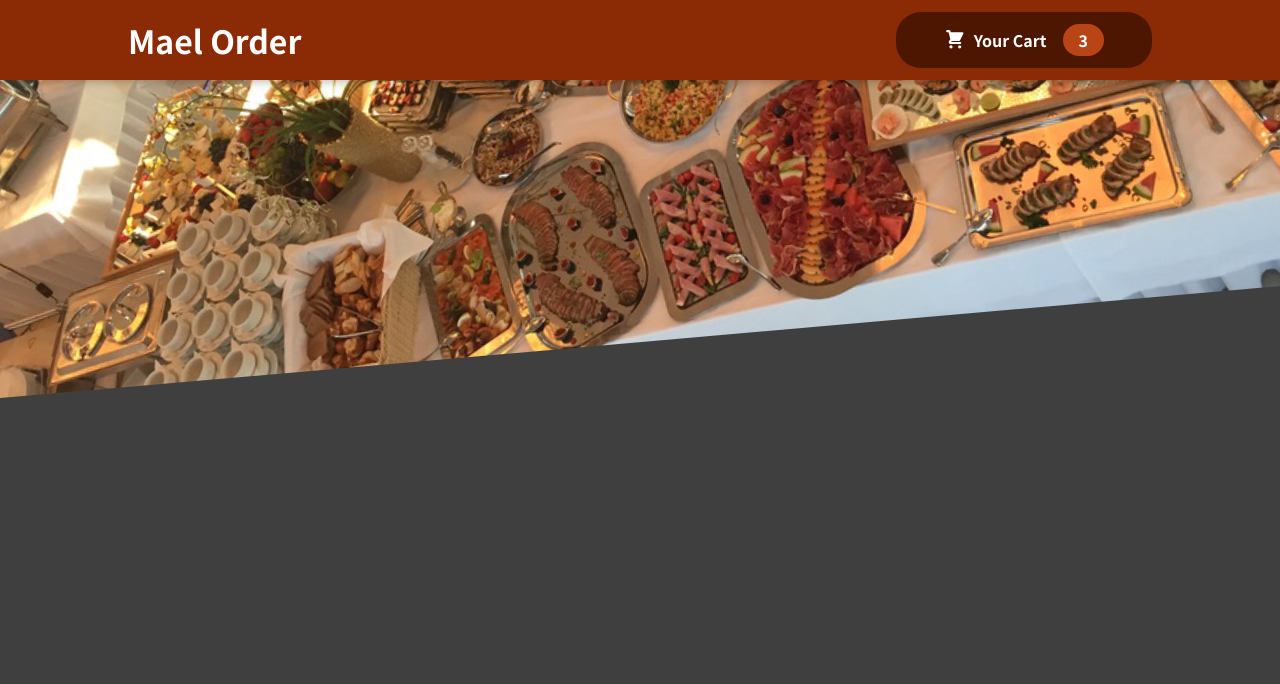
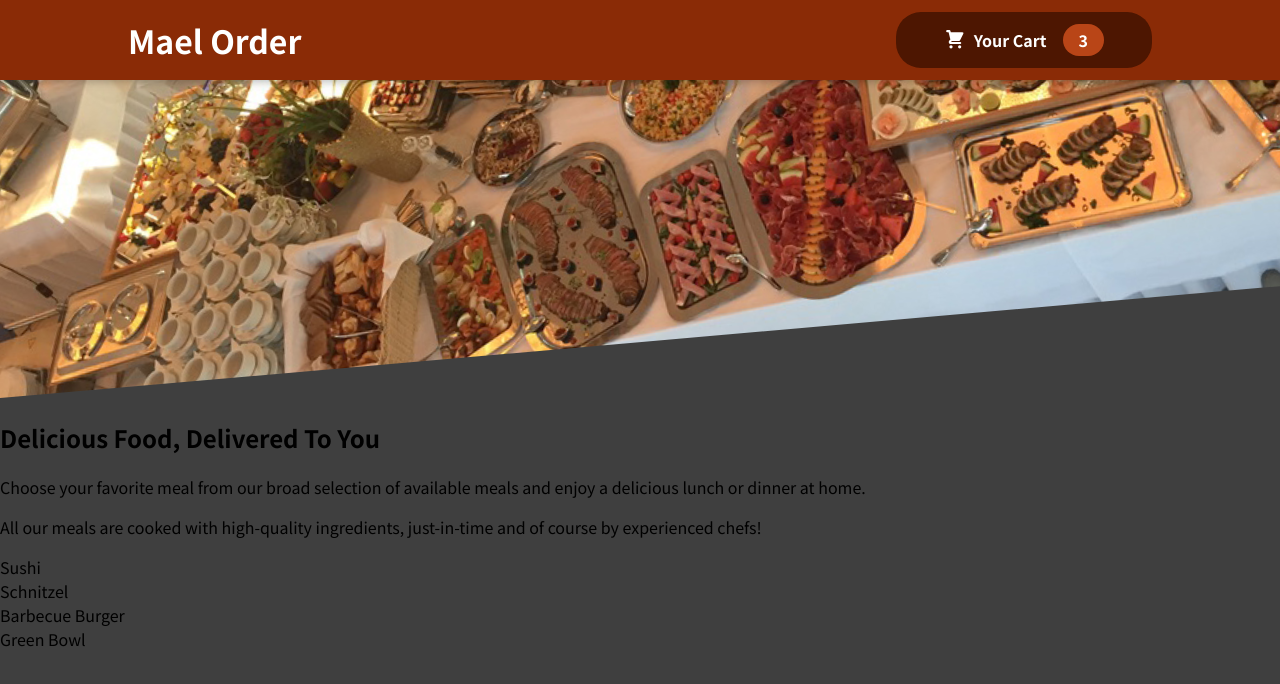
Before and after one commit to mo7ammedkhal3d/meal-order, a React (Create React App) app: page / in a window 1280 px wide. Shown: the top 684 px of the page. Built offline with nearby package versions, Linux system fonts and the light colour scheme.

Commit message:
get proggres

```diff
--- a/src/App.js
+++ b/src/App.js
@@ -1,10 +1,13 @@
 import React,{Fragment} from "react";
 import Header from "./components/Layout/Header";
-
+import Meals from './components/Meals/Meals';
 function App() {
   return (
     <Fragment>
       <Header/>
+      <main>
+        <Meals/>
+      </main>
     </Fragment>
   );
 }
--- /dev/null
+++ b/src/components/Meals/AvailableMeals.js
@@ -0,0 +1,41 @@
+import classes from './AvailableMeals.module.css';
+
+const DUMMY_MEALS = [
+    {
+      id: 'm1',
+      name: 'Sushi',
+      description: 'Finest fish and veggies',
+      price: 22.99,
+    },
+    {
+      id: 'm2',
+      name: 'Schnitzel',
+      description: 'A german specialty!',
+      price: 16.5,
+    },
+    {
+      id: 'm3',
+      name: 'Barbecue Burger',
+      description: 'American, raw, meaty',
+      price: 12.99,
+    },
+    {
+      id: 'm4',
+      name: 'Green Bowl',
+      description: 'Healthy...and green...',
+      price: 18.99,
+    },
+  ];
+
+const AvailableMeals = ()=>{
+    const mealsList = DUMMY_MEALS.map(meal=><li>{meal.name}</li>);
+    return(
+        <secttion className={classes.meals}>
+            <ul>
+                {mealsList}
+            </ul>
+        </secttion>
+    );
+}
+
+export default AvailableMeals;
--- /dev/null
+++ b/src/components/Meals/AvailableMeals.module.css
@@ -0,0 +1,24 @@
+.meals {
+  max-width: 60rem;
+  width: 90%;
+  margin: 2rem auto;
+  animation: meals-appear 1s ease-out forwards;
+}
+
+.meals ul {
+  list-style: none;
+  margin: 0;
+  padding: 0;
+}
+
+@keyframes meals-appear {
+  from {
+    opacity: 0;
+    transform: translateY(3rem);
+  }
+
+  to {
+    opacity: 1;
+    transform: translateY(0);
+  }
+}
--- /dev/null
+++ b/src/components/Meals/Meals.js
@@ -0,0 +1,14 @@
+import { Fragment } from 'react';
+import MealsSummmery from './MealsSummery';
+import AvailableMeals from './AvailableMeals';
+
+const Meals=()=>{
+    return (
+        <Fragment>
+            <MealsSummmery/>
+            <AvailableMeals/>
+        </Fragment>
+    );
+}
+
+export default Meals;
--- /dev/null
+++ b/src/components/Meals/MealsSummary.module.css
@@ -0,0 +1,18 @@
+.summary {
+  text-align: center;
+  max-width: 45rem;
+  width: 90%;
+  margin: auto;
+  margin-top: -10rem;
+  position: relative;
+  background-color: #383838;
+  color: white;
+  border-radius: 14px;
+  padding: 1rem;
+  box-shadow: 0 1px 18px 10px rgba(0, 0, 0, 0.25);
+}
+
+.summary h2 {
+  font-size: 2rem;
+  margin-top: 0;
+}
--- /dev/null
+++ b/src/components/Meals/MealsSummery.js
@@ -0,0 +1,18 @@
+import React from "react";
+import classes from './MealsSummary.module.css';
+
+const MealsSummery = props=>{
+    return(
+        <section className={classes.summery}>
+            <h2>Delicious Food, Delivered To You</h2>
+            <p>Choose your favorite meal from our broad selection of available meals
+                and enjoy a delicious lunch or dinner at home.
+            </p>
+            <p>
+                All our meals are cooked with high-quality ingredients, just-in-time and
+                of course by experienced chefs!</p>
+        </section>
+    );
+}
+
+export default MealsSummery
```
Also changed, not shown: src/components/Meals/Meals.module.css (added).
